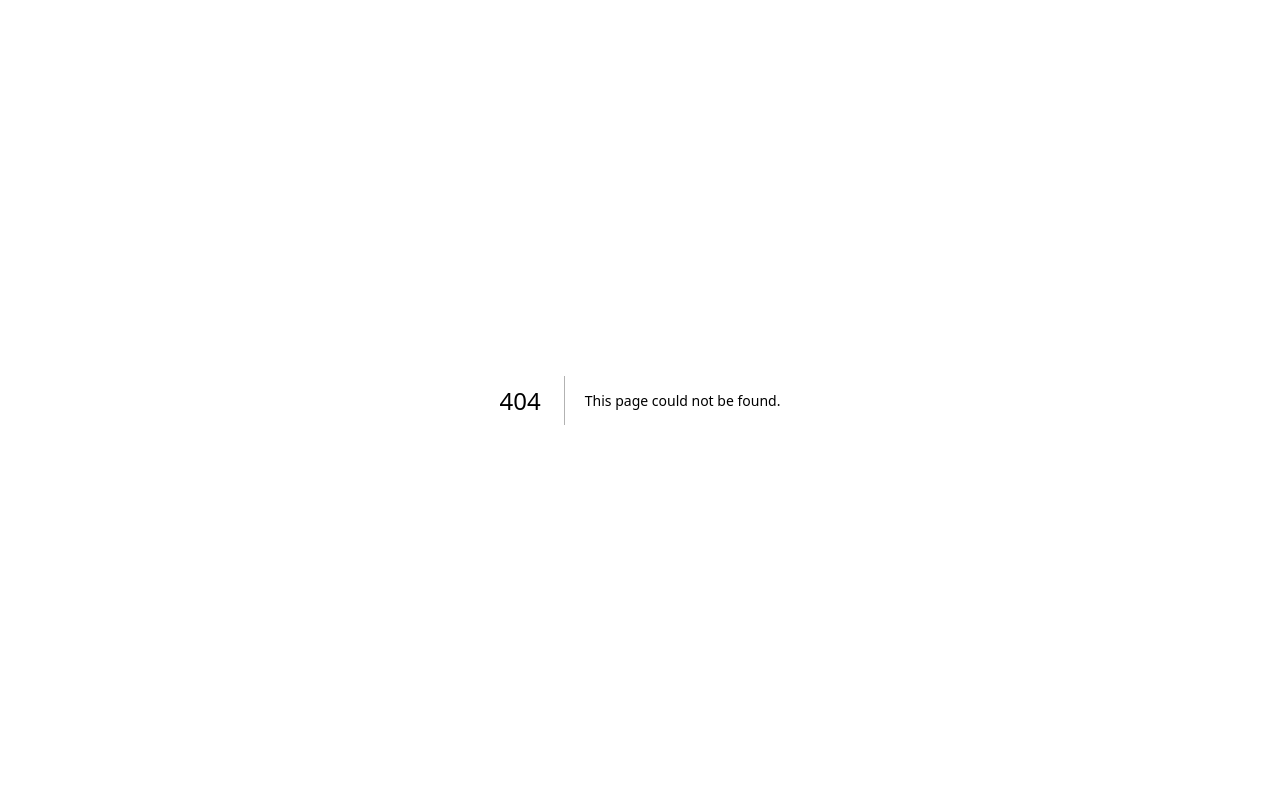
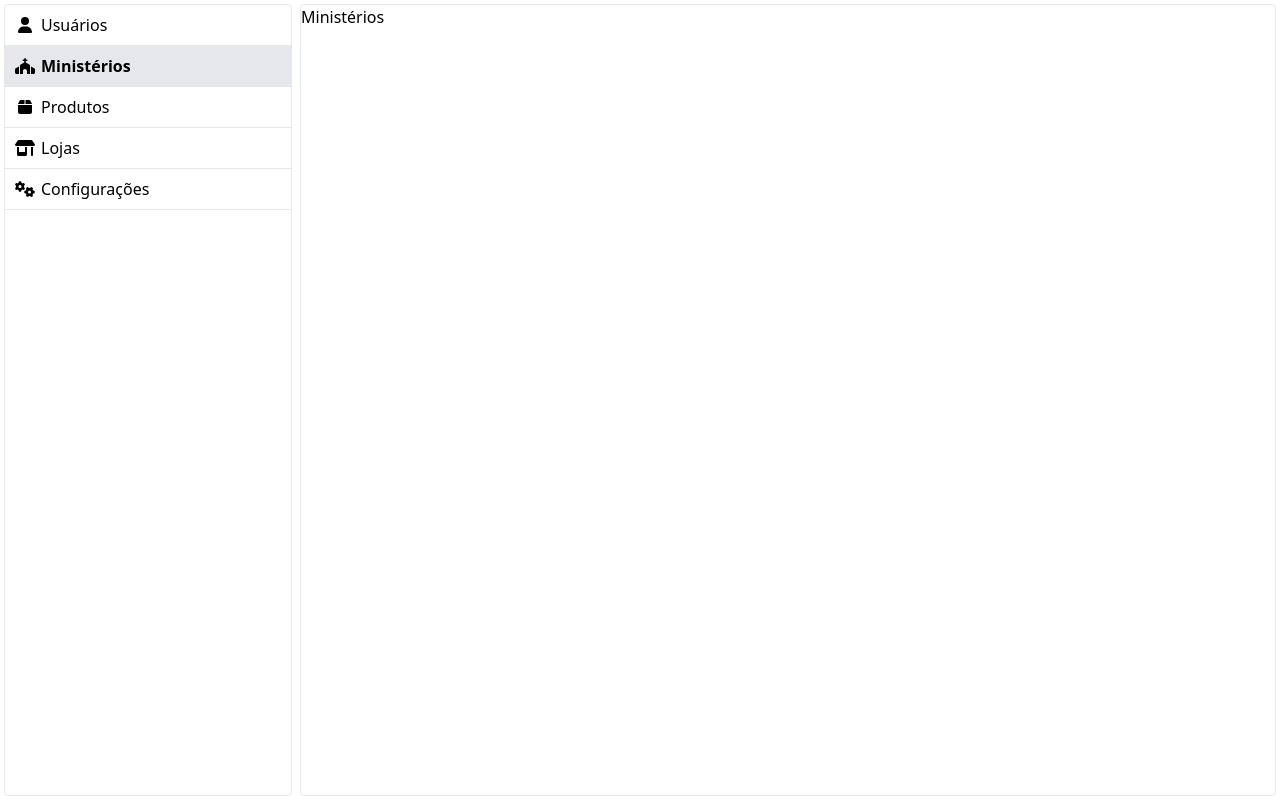
Before and after one commit to mpedro1996-dev/church-pdv-react, a Next.js app: page /admin/ministries in a window 1280 px wide. Before the commit this address had no page. Built offline with nearby package versions, Linux system fonts and the light colour scheme; what tw-elements would draw is missing.

Commit message:
Menus de administração

```diff
--- /dev/null
+++ b/app/admin/ministries/page.tsx
@@ -0,0 +1,18 @@
+'use client';
+
+import NavMenu from "@/app/components/admin/navmenu";
+
+export default function Ministries() {
+    return (
+        <div className="flex flex-col h-screen">
+            <div className="flex flex-1">
+                <aside className="w-72 flex flex-col border rounded m-1">
+                    <NavMenu selected="ministries" />
+                </aside>
+                <main className="flex-1 flex flex-col border rounded m-1">
+                    <h1>Ministérios</h1>
+                </main>
+            </div>
+        </div>
+    );
+}
--- a/app/admin/page.tsx
+++ b/app/admin/page.tsx
@@ -10,11 +10,11 @@ export default function Page() {
         <div className="flex flex-col h-screen">
             <div className="flex flex-row w-full items-start justify-center">
                 <div className="grid grid-flow-row-dense grid-cols-3 w-8/12 mt-2 gap-2">
-                    <MainMenuButton><FontAwesomeIcon icon={faUser} /> Usuários</MainMenuButton>
-                    <MainMenuButton><FontAwesomeIcon icon={faChurch} /> Ministérios</MainMenuButton>
-                    <MainMenuButton><FontAwesomeIcon icon={faBox} /> Produtos</MainMenuButton>
-                    <MainMenuButton><FontAwesomeIcon icon={faShop} /> Lojas</MainMenuButton>
-                    <MainMenuButton><FontAwesomeIcon icon={faGears} /> Configurações</MainMenuButton>
+                    <MainMenuButton href="/admin/users"><FontAwesomeIcon icon={faUser} /> Usuários</MainMenuButton>
+                    <MainMenuButton href="/admin/ministries"><FontAwesomeIcon icon={faChurch} /> Ministérios</MainMenuButton>
+                    <MainMenuButton href="/admin/products"><FontAwesomeIcon icon={faBox} /> Produtos</MainMenuButton>
+                    <MainMenuButton href="/admin/shops"><FontAwesomeIcon icon={faShop} /> Lojas</MainMenuButton>
+                    <MainMenuButton href="/admin/settings"><FontAwesomeIcon icon={faGears} /> Configurações</MainMenuButton>
                 </div>
             </div>
         </div>
--- /dev/null
+++ b/app/admin/products/page.tsx
@@ -0,0 +1,18 @@
+'use client';
+
+import NavMenu from "@/app/components/admin/navmenu";
+
+export default function Products() {
+    return (
+        <div className="flex flex-col h-screen">
+            <div className="flex flex-1">
+                <aside className="w-72 flex flex-col border rounded m-1">
+                    <NavMenu selected="products" />
+                </aside>
+                <main className="flex-1 flex flex-col border rounded m-1">
+                    <h1>Produtos</h1>
+                </main>
+            </div>
+        </div>
+    );
+}
--- /dev/null
+++ b/app/admin/settings/page.tsx
@@ -0,0 +1,18 @@
+'use client';
+
+import NavMenu from "@/app/components/admin/navmenu";
+
+export default function Settings() {
+    return (
+        <div className="flex flex-col h-screen">
+            <div className="flex flex-1">
+                <aside className="w-72 flex flex-col border rounded m-1">
+                    <NavMenu selected="settings" />
+                </aside>
+                <main className="flex-1 flex flex-col border rounded m-1">
+                    <h1>Configurações</h1>
+                </main>
+            </div>
+        </div>
+    );
+}
--- /dev/null
+++ b/app/admin/shops/page.tsx
@@ -0,0 +1,18 @@
+'use client';
+
+import NavMenu from "@/app/components/admin/navmenu";
+
+export default function Shops() {
+    return (
+        <div className="flex flex-col h-screen">
+            <div className="flex flex-1">
+                <aside className="w-72 flex flex-col border rounded m-1">
+                    <NavMenu selected="shops" />
+                </aside>
+                <main className="flex-1 flex flex-col border rounded m-1">
+                    <h1>Lojas</h1>
+                </main>
+            </div>
+        </div>
+    );
+}
--- /dev/null
+++ b/app/admin/users/page.tsx
@@ -0,0 +1,19 @@
+'use client';
+
+import NavMenu from "@/app/components/admin/navmenu";
+
+
+export default function Users() {
+    return (
+        <div className="flex flex-col h-screen">
+            <div className="flex flex-1">
+                <aside className="w-72 flex flex-col border rounded m-1">
+                    <NavMenu selected="users" />
+                </aside>
+                <main className="flex-1 flex flex-col border rounded m-1">
+                    <h1>Usuários</h1>
+                </main>
+            </div>
+        </div>
+    );
+}
--- a/app/components/admin/main-menu-button.tsx
+++ b/app/components/admin/main-menu-button.tsx
@@ -1,13 +1,17 @@
-interface MainMenuButtonProps {
+import { ComponentProps } from "react";
+
+interface MainMenuButtonProps extends ComponentProps<'a'> {
     children: React.ReactNode;
 }
 
 export default function MainMenuButton(props: MainMenuButtonProps) {
     return (
 
-        <button className="bg-white text-black hover:bg-gray-100 hover:text-gray-800 font-bold py-2 px-4 w-full h-32 rounded border-2 border-gray-200 mb-2 text-2xl">
-            {props.children}
-        </button>
+        <a {...props} className="bg-white text-black hover:bg-gray-100 hover:text-gray-800 font-bold  py-2 px-4 w-full h-32 rounded border-2 border-gray-200 mb-2 text-2xl flex flex-auto items-center justify-items-center">
+            <div className="w-full flex justify-center gap-1">
+                {props.children}
+            </div>
+        </a>
     );
 
 }
--- /dev/null
+++ b/app/components/admin/navmenu-link.tsx
@@ -0,0 +1,26 @@
+; import { IconDefinition } from "@fortawesome/free-solid-svg-icons";
+import { FontAwesomeIcon } from "@fortawesome/react-fontawesome";
+import { ComponentProps } from "react";
+
+interface NavMenuLinkProps extends ComponentProps<'a'> {
+    Icon: IconDefinition;
+    Label: string;
+    Selected: boolean;
+}
+
+export default function NavMenuLink(props: NavMenuLinkProps) {
+
+
+    return (
+        <a {...props} className={`flex border-b gap-1 p-2 ${props.Selected ? 'bg-gray-200 font-bold' : 'hover:bg-gray-100'}`}>
+            <div className="flex items-center justify-center w-6">
+                <FontAwesomeIcon icon={props.Icon} />
+            </div>
+
+            <div className="flex items-center justify-center text-center">
+                {props.Label}
+            </div>
+
+        </a>
+    );
+}
--- /dev/null
+++ b/app/components/admin/navmenu.tsx
@@ -0,0 +1,52 @@
+import { faBox, faChurch, faGears, faShop, faUser } from '@fortawesome/free-solid-svg-icons';
+import { FontAwesomeIcon } from '@fortawesome/react-fontawesome';
+import React from 'react';
+import NavMenuLink from './navmenu-link';
+
+interface NavMenuProps {
+    selected: string;
+}
+
+export default function NavMenu(props: NavMenuProps) {
+
+    const navMenuLinks = [
+        {
+            href: "/admin/users", Icon: faUser, Label: "Usuários", key: "users"
+        },
+        {
+            href: "/admin/ministries", Icon: faChurch, Label: "Ministérios", key: "ministries"
+        },
+        {
+            href: "/admin/products", Icon: faBox, Label: "Produtos", key: "products"
+        },
+        {
+            href: "/admin/shops", Icon: faShop, Label: "Lojas", key: "shops"
+        },
+        {
+            href: "/admin/settings", Icon: faGears, Label: "Configurações", key: "settings"
+        },
+    ].map(link => (
+        <NavMenuLink
+            key={link.key}
+            href={link.href}
+            Icon={link.Icon}
+            Label={link.Label}
+            Selected={props.selected === link.key}
+        />
+    ))
+
+
+    return (
+        <nav className="navbar">
+            <div className="nav-container">
+
+                <div className="flex flex-1 flex-col">
+
+                    {navMenuLinks}
+
+
+                </div>
+            </div>
+        </nav>
+    );
+}
```
